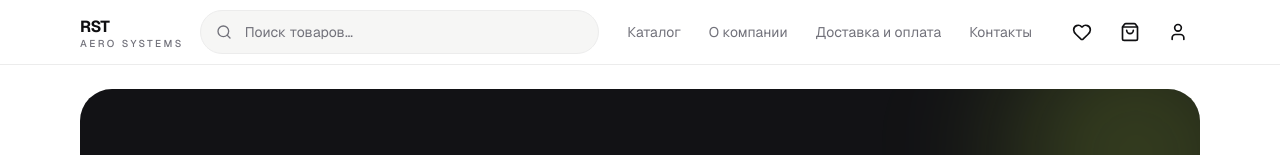
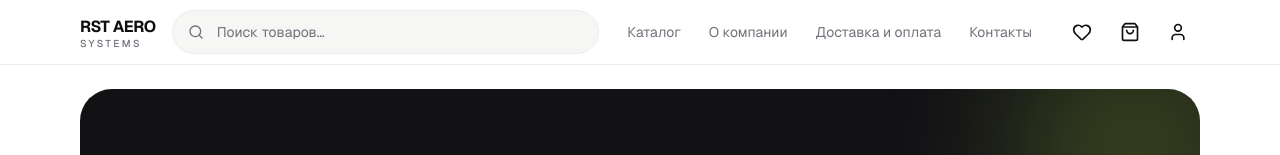
Before and after one commit to uncless35-create/rst-aero-systems-35, a Next.js app: page / in a window 1280 px wide. Shown: the top 155 px of the page. Built offline with nearby package versions, Linux system fonts and the light colour scheme; no server answers; the database is empty.

Commit message:
Логотип в шапке: «RST AERO» жирным сверху, «SYSTEMS» мелко снизу

```diff
--- a/src/components/storefront/site-header.tsx
+++ b/src/components/storefront/site-header.tsx
@@ -16,9 +16,9 @@
     <header className="sticky top-0 z-40 border-b border-border bg-background/80 backdrop-blur">
       <div className="mx-auto flex h-16 max-w-6xl items-center gap-4 px-4">
         <Link href="/" className="flex flex-col leading-none">
-          <span className="text-base font-bold tracking-tight">RST</span>
+          <span className="text-base font-bold tracking-tight">RST AERO</span>
           <span className="text-[10px] font-medium tracking-[0.25em] text-muted-foreground">
-            AERO SYSTEMS
+            SYSTEMS
           </span>
         </Link>
 
```
